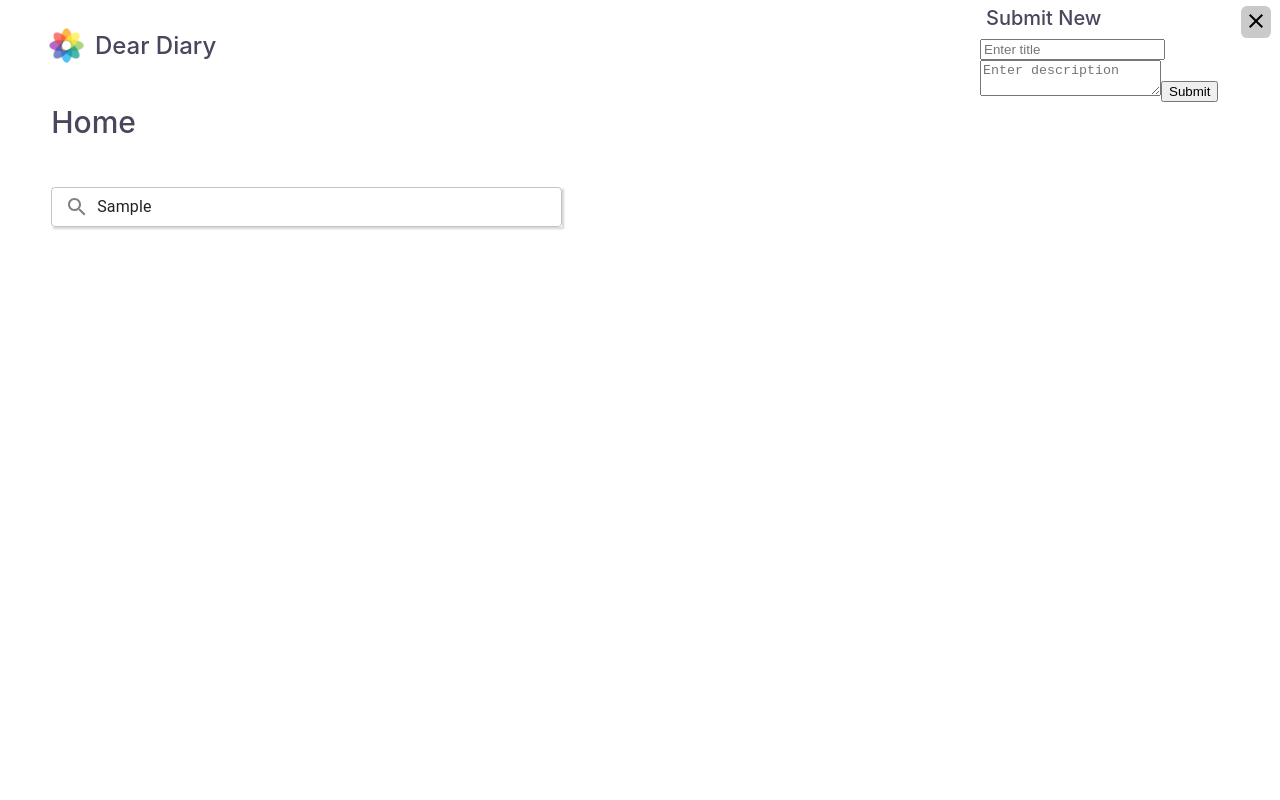
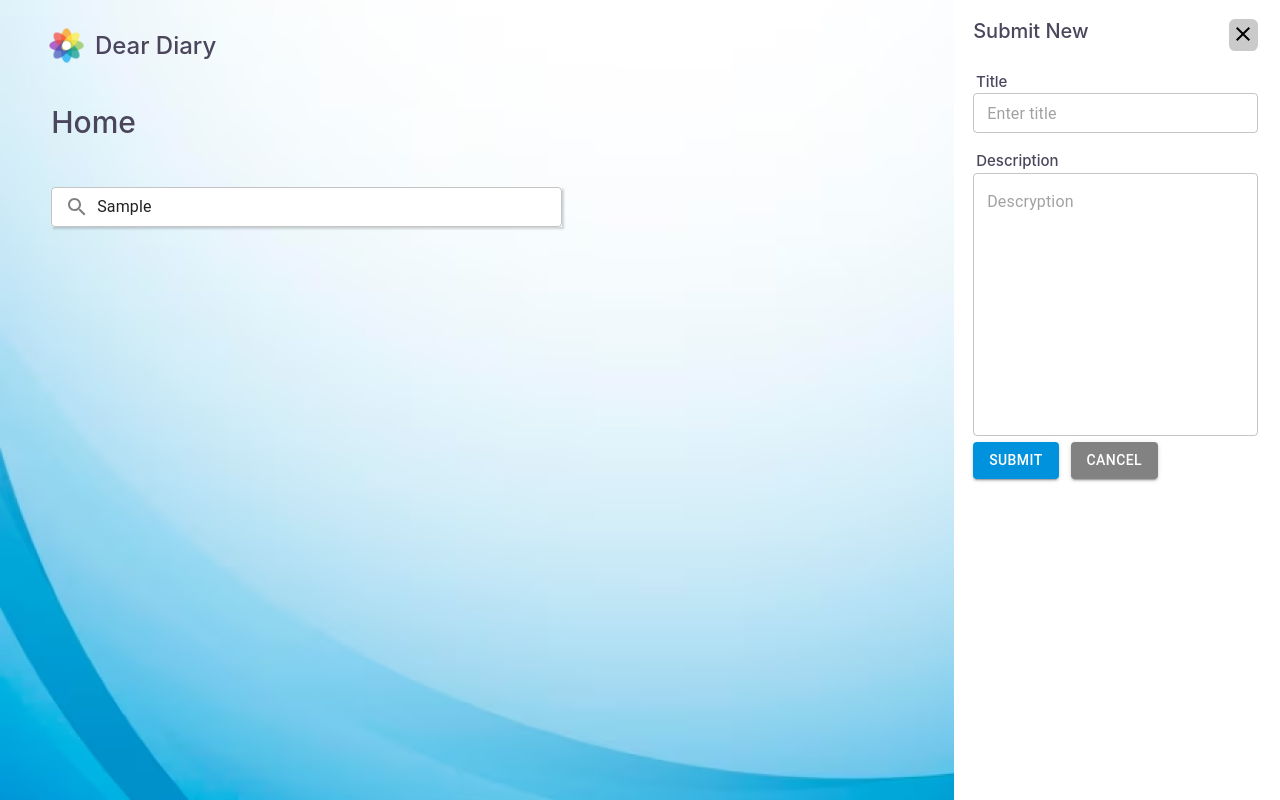
Before and after one commit to fcodelabs/training-web, a React (Create React App) app in the folder dear-diary/: page /home in a window 1280 px wide. Both pictures are taken after typing "Sample" into the empty fields and a click on the button "Submit New". Built offline with nearby package versions, Linux system fonts and the light colour scheme.

Commit message:
diary card form implemented

```diff
--- a/dear-diary/src/App.tsx
+++ b/dear-diary/src/App.tsx
@@ -6,7 +6,7 @@ import HomePage from './containers/HomePage/Page/HomePage';
 function App() {
   return (
     <div>
-      {/* <Layout /> */}
+      <Layout />
       <Routes>
         <Route path="/" element={<SignInPage />} />
         <Route path="/home" element={<HomePage />} />
--- a/dear-diary/src/containers/HomePage/SubmitForm/SubmitForm.css
+++ b/dear-diary/src/containers/HomePage/SubmitForm/SubmitForm.css
@@ -14,7 +14,7 @@
     flex-direction: row;
     justify-content: space-between;
     width: 95%;
-    padding: 2% 2% 0% 2%;
+    padding: 2% 2% 5% 2%;
 }
 .form-title{
     font-size: 20px ;
@@ -28,3 +28,32 @@
     font-weight: 500;
     padding: 1% 1% 0% 1%;
 }
+
+.submit-title{
+    font-size: 20px ;
+    color: #4B465C;
+    font-weight: 500;
+    padding: 1% 2% 0% 2%;
+}
+.submit-desc{
+    font-size: 20px ;
+    color: #4B465C;
+    font-weight: 500;
+    width: 100%;
+    padding: 5% 2% 0% 2%;
+}
+.submit-button{
+    background-color: #0092DD !important;
+    margin: 2% 2% 2% 2% !important;
+    color: white;
+    box-shadow: 0px 4px 4px rgba(0, 0, 0, 0.25);
+
+}
+
+.cancel-button{
+    background-color: #828282 !important;
+    margin: 2% 2% 2% 2% !important;
+    color: rgb(255, 255, 255);
+    box-shadow: 0px 4px 4px rgba(0, 0, 0, 0.25);
+
+}
--- a/dear-diary/src/containers/HomePage/SubmitForm/SubmitForm.tsx
+++ b/dear-diary/src/containers/HomePage/SubmitForm/SubmitForm.tsx
@@ -1,5 +1,6 @@
 import './SubmitForm.css';
 import CloseIcon from '@mui/icons-material/Close';
+import { Button, TextField } from '@mui/material';
 import React, { useState } from 'react';
 
 interface SubmitFormProps {
@@ -35,19 +36,28 @@ const SubmitForm: React.FC<SubmitFormProps> = ({ showForm, reset }) => {
 
         <div
             className={`form-container ${showForm ? 'show' : ''}`}
-            style={{ position: 'fixed', top: 0, right: 0, width: '300px', height: '100vh', background: 'white' }}
+            style={{ position: 'fixed', top: 0, right: 0, width: '300px', height: '100vh', background: 'white', padding:"1%" }}
         >   <div className='header-submit'>
                 <div className="form-title">Submit New</div>
                 <div className="form-close" onClick={handleCancel} >
                     <CloseIcon />
                 </div>
             </div>
+            <div className='submit-title'>
+                <div style={{ padding: "1%", fontSize: '15px' }}>Title</div>
+                <TextField value={title} onChange={handleTitleChange} placeholder="Enter title" size='small'style={{width:"99%"}} />
+            </div>
 
+            <div className='submit-desc'>
+                <div style={{ padding: "1%", fontSize: '15px' }}>Description</div>
+                <TextField value={title} onChange={handleTitleChange} placeholder="Descryption" multiline
+                    rows={10} style={{width:"95%"}}/>
+            </div>
 
-            <input type="text" value={title} onChange={handleTitleChange} placeholder="Enter title" />
-            <textarea value={description} onChange={handleDescriptionChange} placeholder="Enter description" />
-            <button onClick={handleSubmit}>Submit</button>
-
+            <div >
+                <Button className='submit-button' variant="contained" onClick={handleSubmit} style={{ background: "#3f51b5", color: "white" }}>Submit</Button>
+                <Button className='cancel-button' variant="contained" onClick={handleCancel} style={{ background: "#3f51b5", color: "white" }}>Cancel</Button>
+            </div>
         </div>
 
     );
```
